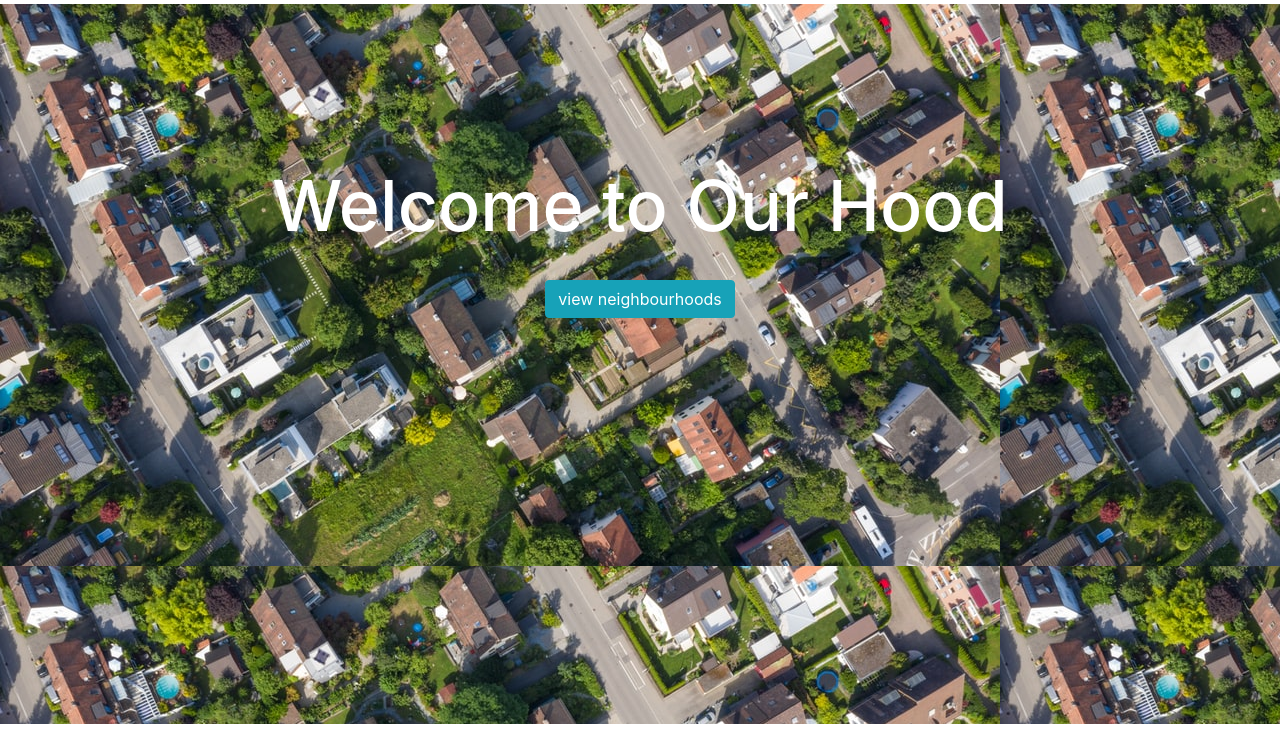
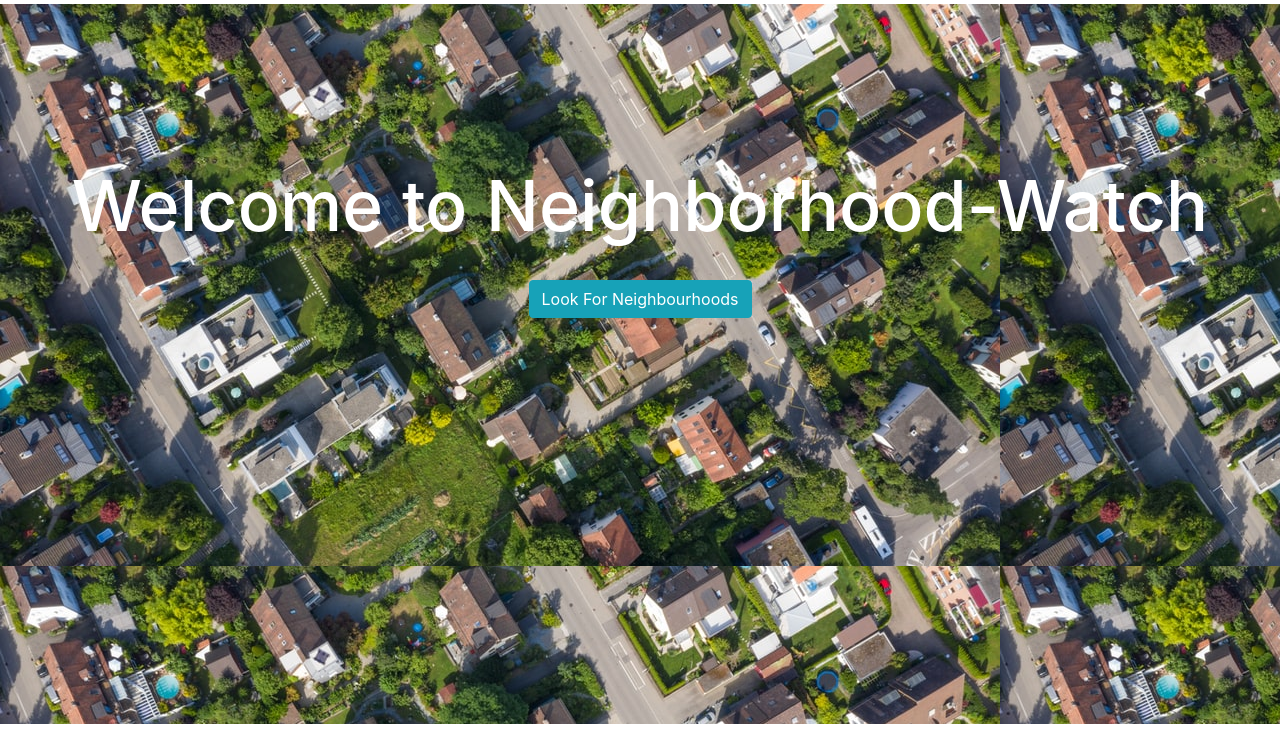
Before and after one commit to CharlesOsang017/Neighborhood-Watch, a Django app: page / in a window 1280 px wide. Shown: the part 56-800 px from the top of the page. Run offline with Django 3.2, Linux system fonts and the light colour scheme; a user stored in the database is signed in; some libraries are stand-ins or nearby versions.

Commit message:
Add title to homepage

```diff
--- a/ghood/templates/index.html
+++ b/ghood/templates/index.html
@@ -3,8 +3,8 @@
 {% block content %}
 <div class="container-fluid homepage">
     <div class="text-center" style="padding-top: 160px;padding-bottom: 176px">
-        <h1 style="font-size: 70px">Welcome to Our Hood</h1>
-        <a href="{% url 'hood' %}" class="btn btn-info  mt-4">view neighbourhoods</a>
+        <h1 style="font-size: 70px">Welcome to Neighborhood-Watch </h1>
+        <a href="{% url 'hood' %}" class="btn btn-info  mt-4">Look For Neighbourhoods</a>
     </div>
 
 </div>
--- a/ghood/templates/newhood.html
+++ b/ghood/templates/newhood.html
@@ -17,6 +17,4 @@
 
 </div>
 
-
-
 {% endblock %}
```
Also changed, not shown: ghoodwatch/settings.py (+6 -1 lines).
